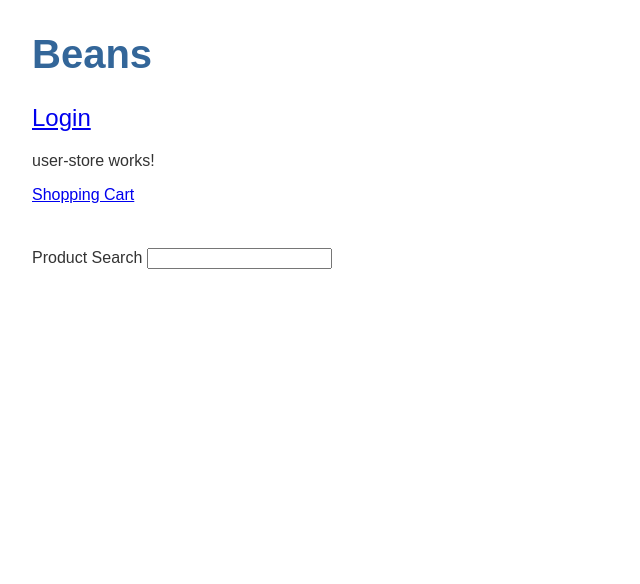
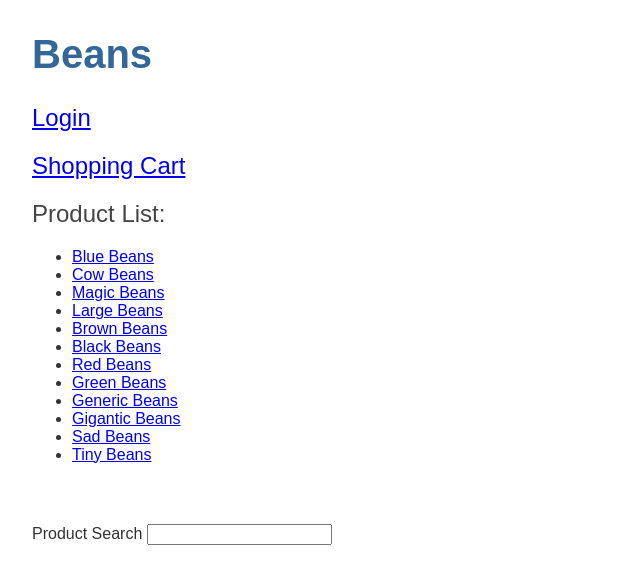
Before and after one commit to donburke7/Virtual_E-Store, an Angular app in the folder estore-ui/: page /user-store in a window 1280 px wide. Shown: the top 584 px of the page, without its empty margins (0-640 px from the left). Built offline with nearby package versions, Linux system fonts and the light colour scheme.

Commit message:
Isaac Post - Completed listing inventory in user store view

```diff
--- a/estore-ui/src/app/app-routing.module.ts
+++ b/estore-ui/src/app/app-routing.module.ts
@@ -18,7 +18,7 @@ const routes: Routes =  [
   { path: 'user-store', component: UserStoreComponent},
   { path: 'cart', component: ShoppingCartComponent},
   { path: 'admin-store', component: InventoryComponent},
-  { path: 'product-details:id', component: ProductDetailsComponent },
+  { path: 'product-details/:id', component: ProductDetailsComponent },
   { path: 'shopping-cart', component: ShoppingCartComponent}
 ]
 
--- a/estore-ui/src/app/inventory/inventory.component.html
+++ b/estore-ui/src/app/inventory/inventory.component.html
@@ -1,4 +1,3 @@
-
 <div>
     <label for="new-product">Product name: </label>
     <input id="new-product" #productName />
@@ -13,7 +12,6 @@
         <div class="box">{{product.name}}</div>
         <div class="amount">Stock: {{product.amount}}</div>
         <div class="price">Price: ${{product.price}}</div>
-        <button type="button" class="delete" title="delete product"
-      (click)="deleteProduct(product)">x</button>
+        <button type="button" class="delete" title="delete product" (click)="deleteProduct(product)">x</button>
     </div>
 </ul>
--- a/estore-ui/src/app/product-details/product-details.component.html
+++ b/estore-ui/src/app/product-details/product-details.component.html
@@ -1,16 +1,10 @@
-<p>product-details works!</p>
-
-
 <div *ngIf="product">
-
     <h2>{{product.name | uppercase}} Details</h2>
     <div><span>id: </span>{{product.id}}</div>
     <div>
       <label for="product-name">Product name: </label>
-      <input id="product-name" [(ngModel)]="product.name" placeholder="name">
+      <input id="product-name" [(ngModel)]="product.name" placeholder="Product name"/>
     </div>
-
+    <button type="button" (click)="backButton()">go back</button>
+    <button type="button" (click)="saveButton()">save</button>
   </div>
-
-  <button type="button" (click)="backButton()">Go Back</button>
-  <button type="button" (click)="saveButton()">Save</button>
--- a/estore-ui/src/app/product-details/product-details.component.ts
+++ b/estore-ui/src/app/product-details/product-details.component.ts
@@ -10,7 +10,7 @@ import { Location } from '@angular/common';
   styleUrls: ['./product-details.component.css']
 })
 export class ProductDetailsComponent implements OnInit {
-  @Input() product?: Product;
+  product: Product | undefined;
 
   constructor(private productService: ProductService,
     private route: ActivatedRoute, private location: Location) {
@@ -21,7 +21,7 @@ export class ProductDetailsComponent implements OnInit {
   }
 
   getProduct(): void {
-    const id = Number(this.route.snapshot.paramMap.get('id'));
+    const id = parseInt(this.route.snapshot.paramMap.get('id')!, 10);
 
     this.productService.getProduct(id)
       .subscribe(product => this.product = product)
@@ -37,4 +37,8 @@ export class ProductDetailsComponent implements OnInit {
         .subscribe(() => this.backButton());
     }
   }
+
+  addToCart(): void {
+
+  }
 }
--- a/estore-ui/src/app/user-store/user-store.component.html
+++ b/estore-ui/src/app/user-store/user-store.component.html
@@ -1,8 +1,15 @@
-<p>user-store works!</p>
+<nav>
+    <h2><a routerLink="/shopping-cart">Shopping Cart</a></h2>
+</nav>
 
-<nav>
-    <a routerLink="/shopping-cart">Shopping Cart</a>
-</nav>
+<h2>Product List: </h2>
+<ul class="product-list">
+    <li *ngFor="let product of inventory" >
+      <a routerLink="/product-details/{{product.id}}">
+        {{product.name}}
+      </a>
+    </li>
+</ul>
 
 <br><br>
 
--- a/estore-ui/src/app/user-store/user-store.component.ts
+++ b/estore-ui/src/app/user-store/user-store.component.ts
@@ -6,6 +6,8 @@
  */
 
 import { Component, OnInit } from '@angular/core';
+import { Product } from '../product';
+import { ProductService } from '../product.service';
 
 @Component({
   selector: 'app-user-store',
@@ -13,10 +15,16 @@ import { Component, OnInit } from '@angular/core';
   styleUrls: ['./user-store.component.css']
 })
 export class UserStoreComponent implements OnInit {
+  inventory: Product[] = [];
 
-  constructor() { }
+  constructor(private productService: ProductService) { }
 
   ngOnInit(): void {
+    this.getInventory();
+  }
+
+  getInventory(): void {
+    this.inventory = this.productService.getProducts();
   }
 
 }
```
